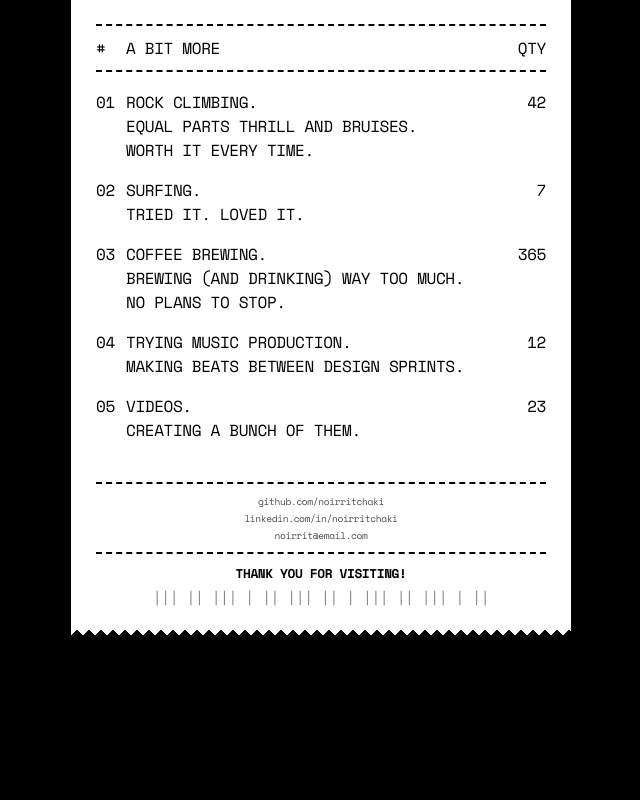
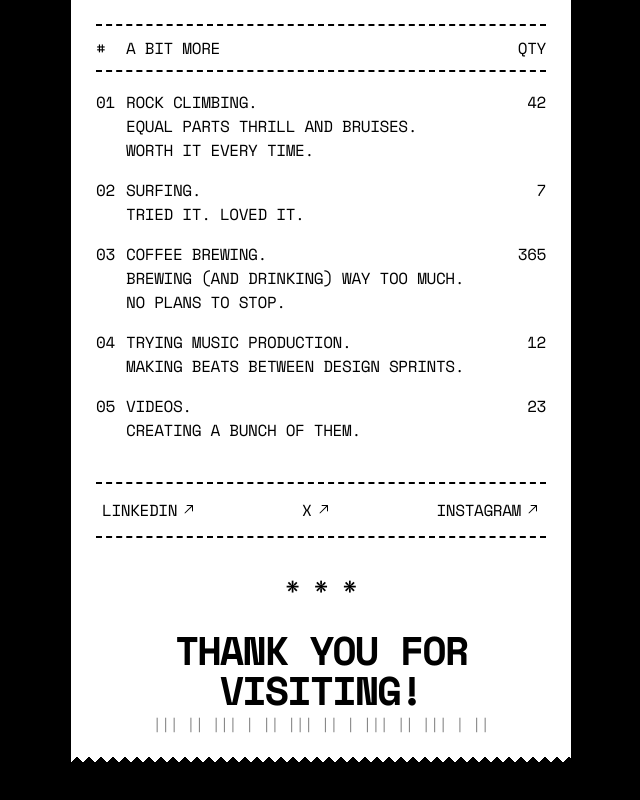
Before and after one commit to noirritchaki/portfolio, a React app: page / in a window 1280 px wide. Shown: the part 974-1774 px from the top of the page, without its empty margins (319-959 px from the left). Before the commit the page ends 1659 px from the top, so only its background shows below. Built offline with nearby package versions, Linux system fonts and the light colour scheme; the HTML template or start-up script is replaced by a standard one.

Commit message:
added socials

```diff
--- a/src/App.css
+++ b/src/App.css
@@ -196,10 +196,39 @@ body {
   opacity: 0.7;
 }
 
+.footer-socials {
+  display: flex;
+  justify-content: space-between;
+  font-size: 16px;
+  text-transform: uppercase;
+}
+
+.footer-social-link {
+  color: #000;
+  text-decoration: none;
+  padding: 4px 6px;
+  transition: all 0.15s ease;
+  display: flex;
+  align-items: center;
+}
+
+.footer-social-link:hover {
+  background-color: #000;
+  color: #fff;
+}
+
+.receipt-stars {
+  font-size: 24px;
+  padding-top: 20px;
+  padding-bottom: 20px;
+}
+
 .receipt-thankyou {
-  font-size: 0.8rem;
-  font-weight: 700;
+  font-size: 40px;
+  font-weight: 600;
   margin: 6px 0;
+  line-height: 40px;
+  letter-spacing: -2px;
 }
 
 .receipt-barcode {
--- a/src/components/Receipt.jsx
+++ b/src/components/Receipt.jsx
@@ -126,10 +126,28 @@ function Receipt() {
         <div className="receipt-divider"></div>
 
         <footer className="receipt-footer">
-          <p className="footer-line">github.com/noirritchaki</p>
-          <p className="footer-line">linkedin.com/in/noirritchaki</p>
-          <p className="footer-line">noirrit@email.com</p>
+          <div className="footer-socials">
+            <a href="https://www.linkedin.com/in/noirritchaki/" target="_blank" rel="noopener noreferrer" className="footer-social-link">
+              LINKEDIN
+              <svg className="arrow-icon" width="15" height="15" viewBox="0 0 15 15" fill="none" xmlns="http://www.w3.org/2000/svg">
+                <path d="M3.64645 11.3536C3.45118 11.1583 3.45118 10.8417 3.64645 10.6465L10.2929 4L6 4C5.72386 4 5.5 3.77614 5.5 3.5C5.5 3.22386 5.72386 3 6 3L11.5 3C11.6326 3 11.7598 3.05268 11.8536 3.14645C11.9473 3.24022 12 3.36739 12 3.5L12 9C12 9.27614 11.7761 9.5 11.5 9.5C11.2239 9.5 11 9.27614 11 9L11 4.70711L4.35355 11.3536C4.15829 11.5488 3.84171 11.5488 3.64645 11.3536Z" fill="currentColor" fillRule="evenodd" clipRule="evenodd"></path>
+              </svg>
+            </a>
+            <a href="https://x.com/jontychaki" target="_blank" rel="noopener noreferrer" className="footer-social-link">
+              X
+              <svg className="arrow-icon" width="15" height="15" viewBox="0 0 15 15" fill="none" xmlns="http://www.w3.org/2000/svg">
+                <path d="M3.64645 11.3536C3.45118 11.1583 3.45118 10.8417 3.64645 10.6465L10.2929 4L6 4C5.72386 4 5.5 3.77614 5.5 3.5C5.5 3.22386 5.72386 3 6 3L11.5 3C11.6326 3 11.7598 3.05268 11.8536 3.14645C11.9473 3.24022 12 3.36739 12 3.5L12 9C12 9.27614 11.7761 9.5 11.5 9.5C11.2239 9.5 11 9.27614 11 9L11 4.70711L4.35355 11.3536C4.15829 11.5488 3.84171 11.5488 3.64645 11.3536Z" fill="currentColor" fillRule="evenodd" clipRule="evenodd"></path>
+              </svg>
+            </a>
+            <a href="https://www.instagram.com/jontychaki" target="_blank" rel="noopener noreferrer" className="footer-social-link">
+              INSTAGRAM
+              <svg className="arrow-icon" width="15" height="15" viewBox="0 0 15 15" fill="none" xmlns="http://www.w3.org/2000/svg">
+                <path d="M3.64645 11.3536C3.45118 11.1583 3.45118 10.8417 3.64645 10.6465L10.2929 4L6 4C5.72386 4 5.5 3.77614 5.5 3.5C5.5 3.22386 5.72386 3 6 3L11.5 3C11.6326 3 11.7598 3.05268 11.8536 3.14645C11.9473 3.24022 12 3.36739 12 3.5L12 9C12 9.27614 11.7761 9.5 11.5 9.5C11.2239 9.5 11 9.27614 11 9L11 4.70711L4.35355 11.3536C4.15829 11.5488 3.84171 11.5488 3.64645 11.3536Z" fill="currentColor" fillRule="evenodd" clipRule="evenodd"></path>
+              </svg>
+            </a>
+          </div>
           <div className="receipt-divider"></div>
+          <p className="receipt-stars">* * *</p>
           <p className="receipt-thankyou">THANK YOU FOR VISITING!</p>
           <div className="receipt-barcode">
             ||| || ||| | || ||| || | ||| || ||| | ||
```
